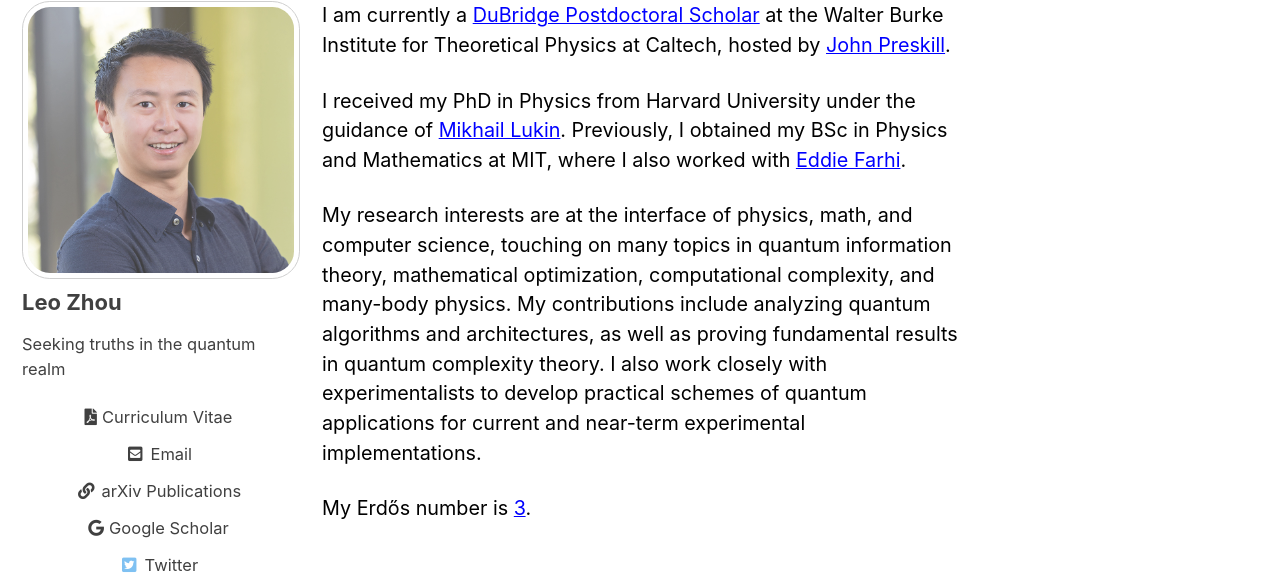
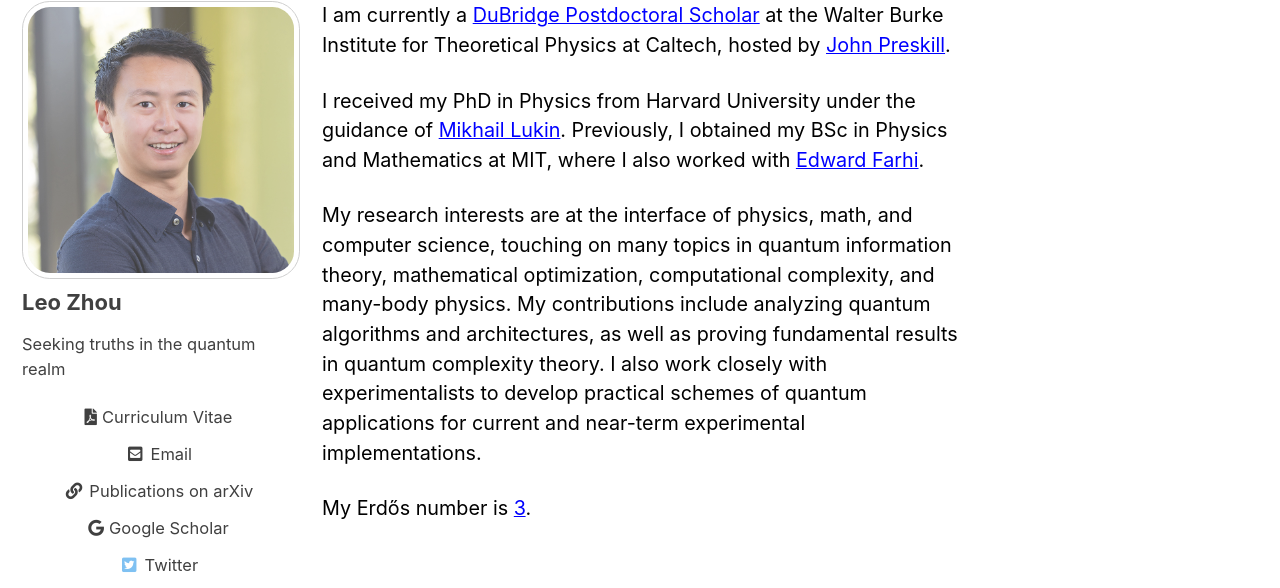
Before and after one commit to leozhou92/leozhou92.github.io, a Jekyll site: the page built from index.html, in a window 1280 px wide and 946 px high. Shown: the part 130-718 px from the top of the window. Built offline with Jekyll 4.4.1, drawn with Linux system fonts in a browser that asks for light colours; cached includes are drawn as plain includes; the list of posts is cut into pages by our own code.

Commit message:
Updated information and CV for 2024

```diff
--- a/_config.yml
+++ b/_config.yml
@@ -112,11 +112,11 @@
   links:
     - label: "Curriculum Vitae"
       icon: "fas fa-file-pdf"
-      url: /assets/files/cv_leozhou_2023.pdf
+      url: /assets/files/cv_leozhou.pdf
     - label: "Email"
       icon: "fas fa-fw fa-envelope-square"
       url: "mailto:leozhou@caltech.edu"
-    - label: "arXiv Publications"
+    - label: "Publications on arXiv"
       icon: "fas fa-fw fa-link"
       url: "https://bit.ly/3NV1FnA"
     - label: "Google Scholar"
--- a/_data/navigation.yml
+++ b/_data/navigation.yml
@@ -7,7 +7,7 @@
   - title: "Talks"
     url: /talks/
   - title: "CV"
-    url: /assets/files/cv_leozhou_2023.pdf
+    url: /assets/files/cv_leozhou.pdf
   # - title: "Sample Posts"
   #   url: /year-archive/
   # - title: "Sample Collections"
--- a/_pages/research.html
+++ b/_pages/research.html
@@ -26,7 +26,7 @@
 
 <ul>
 	<li>
-		<em>Local minima in quantum systems [<a data-url="https://arxiv.org/abs/2309.16596" href="https://arxiv.org/abs/2309.16596" target="_blank" title="">arXiv:2309.16596 (2023)</a>]</em>
+		<em>Local minima in quantum systems [<a data-url="https://arxiv.org/abs/2309.16596" href="https://arxiv.org/abs/2309.16596" target="_blank" title="">arXiv:2309.16596 (2023)</a>; Accepted to QIP & STOC 2024]</em>
 	</li>
 	<li>
 		<em>Strongly Universal Hamiltonian Simulators [QIP 2021] (<a data-url="https://simons.berkeley.edu/talks/universal-hamiltonia" href="https://simons.berkeley.edu/talks/universal-hamiltonia" target="_blank" title="">video</a>)</em>
--- a/index.html
+++ b/index.html
@@ -11,7 +11,7 @@
 </p>
 
 <p>
-	I received my PhD in Physics from Harvard University under the guidance of <a data-url="https://lukin.physics.harvard.edu/" href="https://lukin.physics.harvard.edu/" target="_blank" title="">Mikhail Lukin</a>. Previously, I obtained my BSc in Physics and Mathematics at MIT, where I also worked with <a data-url="https://physics.mit.edu/faculty/edward-farhi/" href="https://physics.mit.edu/faculty/edward-farhi/" target="_blank" title="">Eddie Farhi</a>.
+	I received my PhD in Physics from Harvard University under the guidance of <a data-url="https://lukin.physics.harvard.edu/" href="https://lukin.physics.harvard.edu/" target="_blank" title="">Mikhail Lukin</a>. Previously, I obtained my BSc in Physics and Mathematics at MIT, where I also worked with <a data-url="https://physics.mit.edu/faculty/edward-farhi/" href="https://physics.mit.edu/faculty/edward-farhi/" target="_blank" title="">Edward Farhi</a>.
 </p>
 
 <p>
```
Also changed, not shown: 2 other files.
